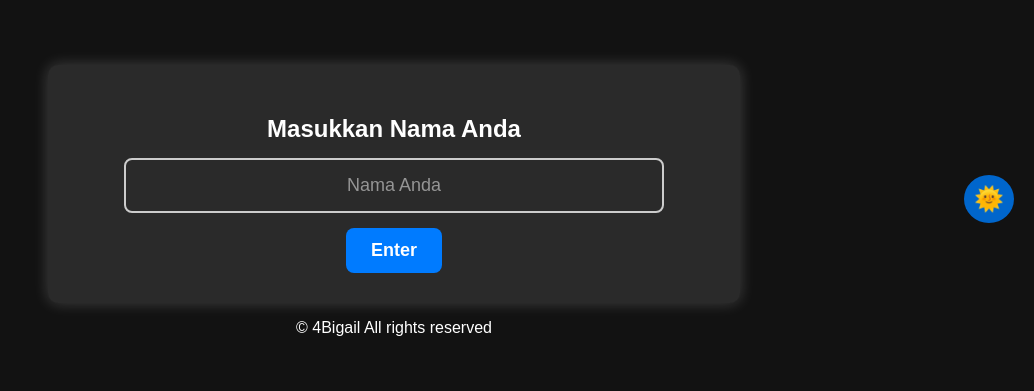
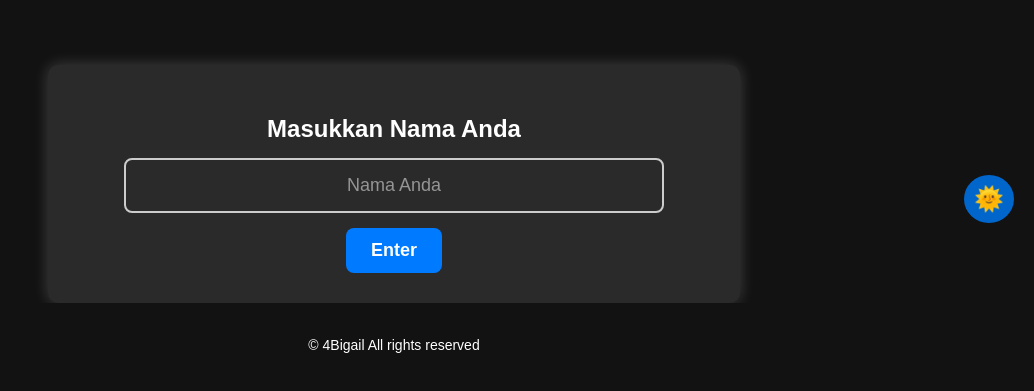
Before and after one commit to masprew/Xdantz-preset, a plain HTML site: page index.html in a window 1280 px wide. Shown: the part 125-516 px from the top of the page, without its empty margins (246-1280 px from the left). Drawn offline with Linux system fonts and the light colour scheme.

Commit message:
style.css

```diff
--- a/style.css
+++ b/style.css
@@ -251,3 +251,14 @@ body {
         width: 80%;
     }
 }
+
+footer {
+    padding: 20px;
+    text-align: center;
+    font-size: 14px;
+    font-family: Arial, sans-serif;
+    text-align: center;
+    transition: background 0.5s, color 0.5s;
+    background: #121212;
+    color: white;
+}
```
